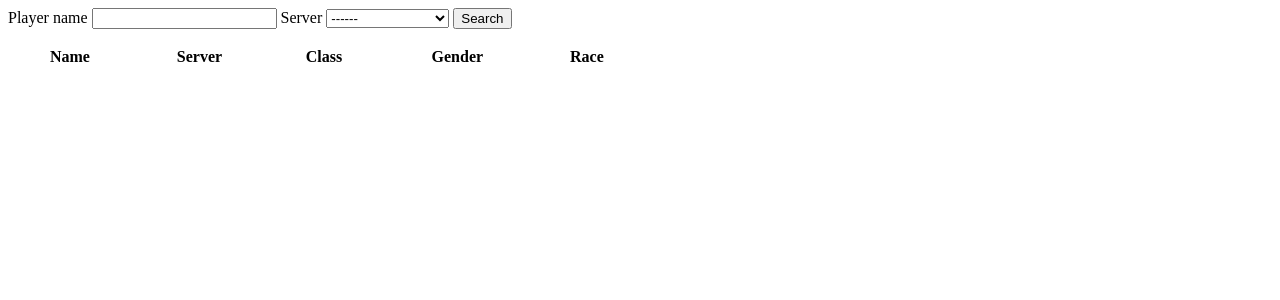
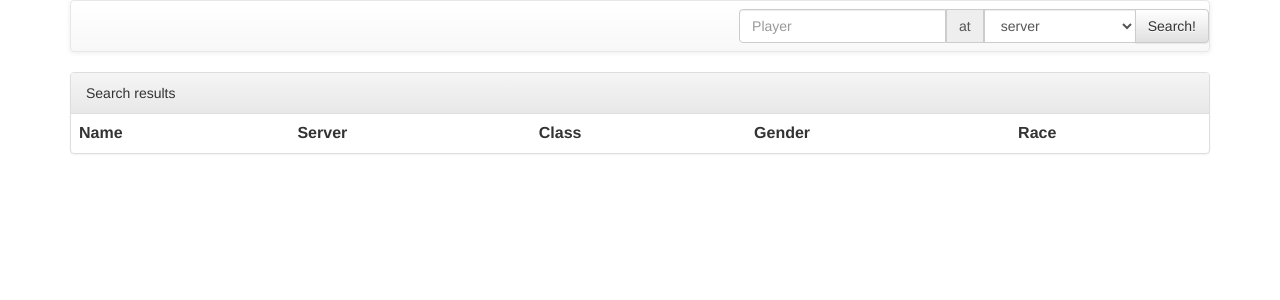
Before and after one commit to Roukanken42/armory, a Django app: page /search in a window 1280 px wide. Shown: the top 300 px of the page. Run offline with Django 3.2, Linux system fonts and the light colour scheme; data comes from the database, SQL or seed files in the repository; data that the repository does not hold is empty; parts of the project's set-up code (start-up, migrations or seed data) failed here and were passed over; some libraries are stand-ins or nearby versions.

Commit message:
Actually did ↓

```diff
--- a/armory/settings.py
+++ b/armory/settings.py
@@ -37,8 +37,10 @@ INSTALLED_APPS = [
     'django.contrib.sessions',
     'django.contrib.messages',
     'django.contrib.staticfiles',
+    'widget_tweaks',
     'item',
     'gear',
+    'common',
 ]
 
 MIDDLEWARE = [
--- a/gear/forms.py
+++ b/gear/forms.py
@@ -2,11 +2,14 @@ from django import forms
 from .models import Server
 
 def get_servers():
-    return [(None, "------")] + [
+    return [(None, "server")] + [
         (server.name, server.name)
-        for server in Server.objects.all()
+        for server in Server.objects.all().order_by("region", "name")
     ]
 
 class PlayerSearchForm(forms.Form):
-    player_name = forms.CharField(label = "Player name", max_length = 30, required = False)
+    player = forms.CharField(
+        label = "Player", max_length = 30, required = False,
+        # widget = forms.TextInput(attrs = {"placeholder": "Search player"})
+    )
     server = forms.ChoiceField(choices = get_servers, required = False)
--- a/gear/templates/gear/player.html
+++ b/gear/templates/gear/player.html
@@ -1,3 +1,4 @@
+
 {{ player.display.klass }} {{ player.name }}
 
 {% for gear in player.gearsets.all %}
--- a/gear/templates/gear/player_search.html
+++ b/gear/templates/gear/player_search.html
@@ -1,11 +1,13 @@
-<form action="/search" mehtod="get">
-    {% for field in form %}
-        {{ field.label }}  {{ field }}
-    {% endfor %}
-    <input type="submit" value="Search">
-</form>
+{% include "common/headers.html" %}
 
-<table style="width:50%; text-align: center">
+{% include "gear/navbar.html" %}
+
+
+<div class="container">
+    <div class="panel panel-default">
+    <div class="panel-heading"> Search results </div>
+
+        <table class="table">
         <tr>
         <th> Name </th>
         <th> Server </th>
@@ -23,3 +25,5 @@
                 </tr>
             {% endfor %}
         </table>
+    </div>
+</div>
--- a/gear/views.py
+++ b/gear/views.py
@@ -73,7 +73,7 @@ def player(request, id):
 def search(request):
     players = Player.objects.all()
 
-    players = players.filter(name__startswith = request.GET.get("player_name", ""))
+    players = players.filter(name__startswith = request.GET.get("player", ""))
 
     server = request.GET.get("server", "")
     if server:
--- a/requirements.txt
+++ b/requirements.txt
@@ -1,5 +1,6 @@
 appdirs==1.4.3
 Django==1.10.6
+django-widget-tweaks==1.4.1
 packaging==16.8
 psycopg2==2.7.1
 pyparsing==2.2.0
```
Lines whose indentation alone changed are shown as unchanged.
